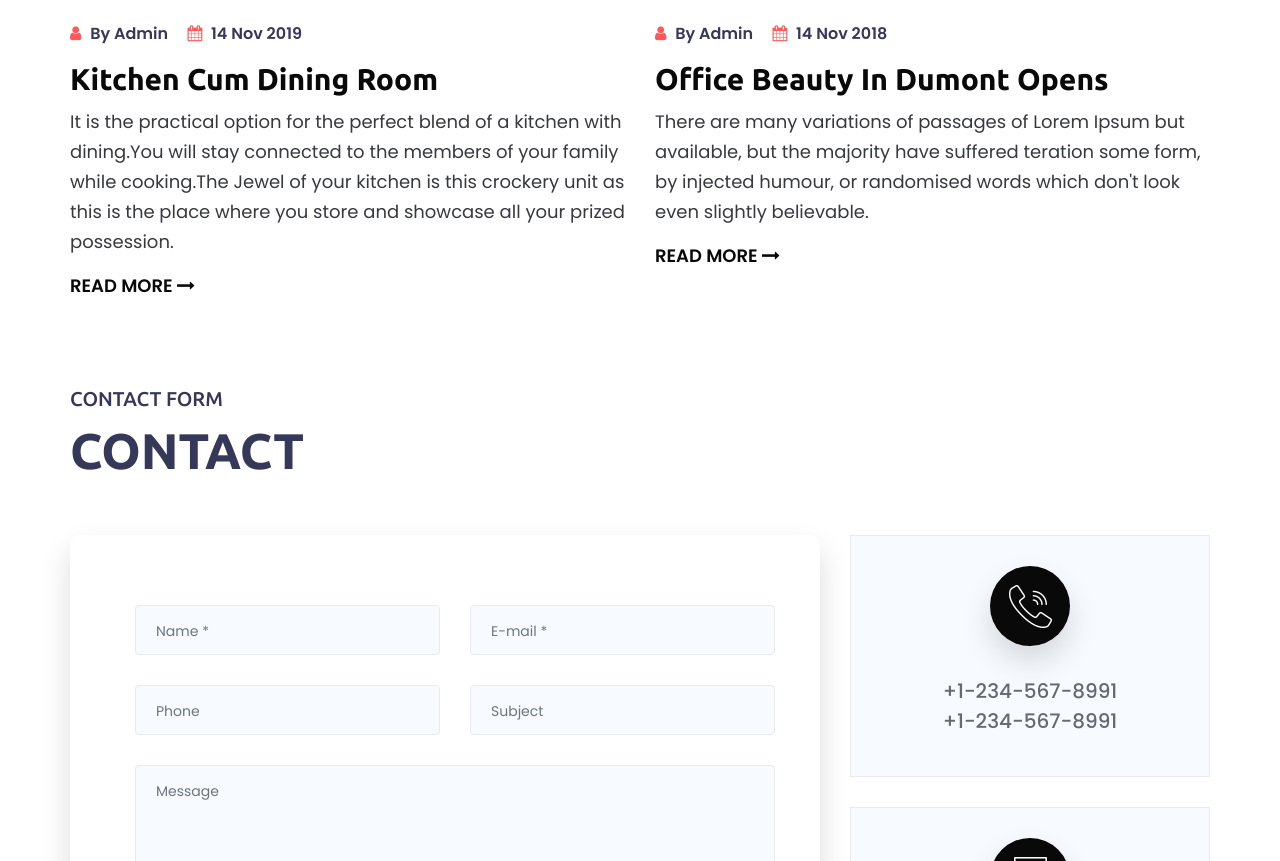
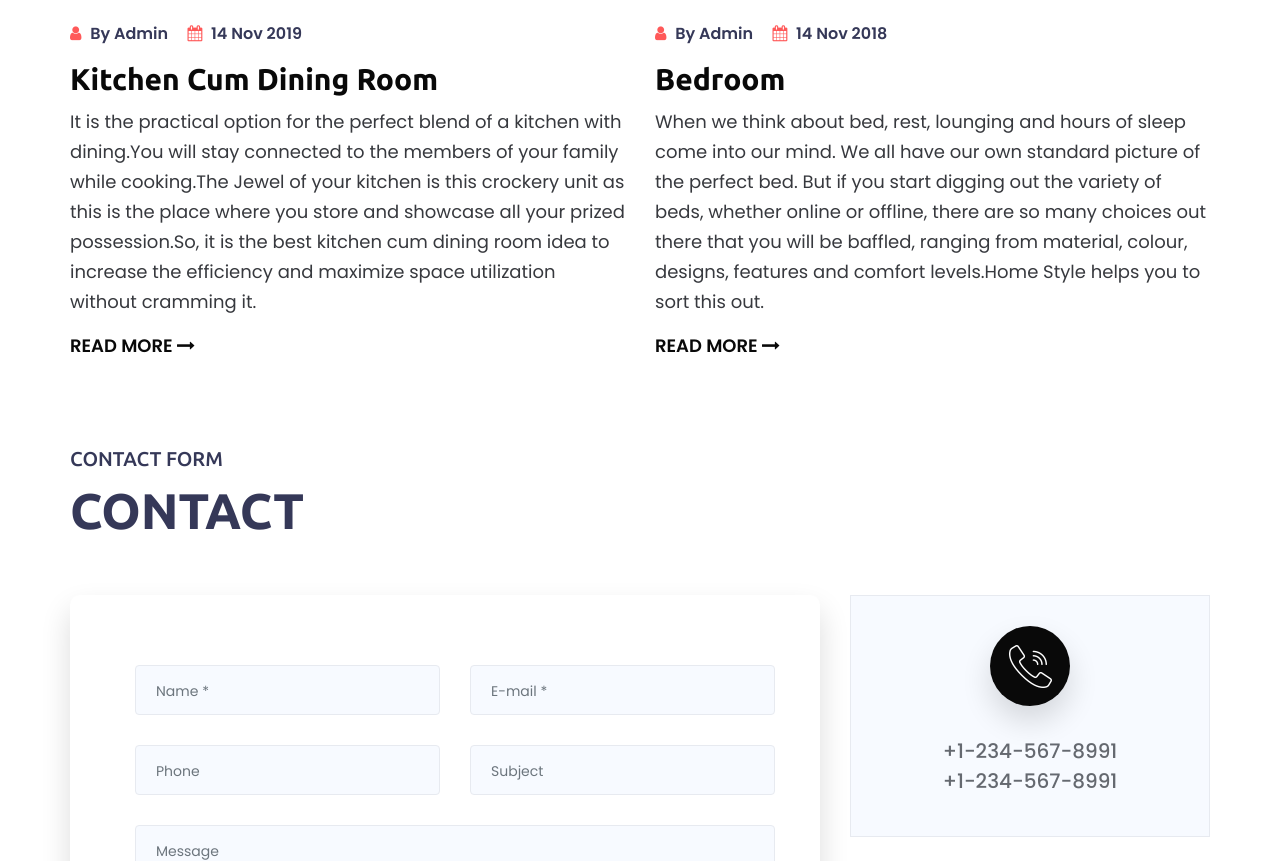
Before and after one commit to tabrintina/Furniture, a plain HTML site: page index.html in a window 1280 px wide. Shown: the part 8244-9105 px from the top of the page. Drawn offline with nearby package versions, Linux system fonts and the light colour scheme; some packages are replaced by stand-ins of ours.

Commit message:
news bedroom content

```diff
--- a/index.html
+++ b/index.html
@@ -1082,7 +1082,7 @@
                                 <li><i class="fa fa-calendar"></i><a href="#"> 14 nov 2019</a></li>
                             </ul>
                             <h4><a href="#" class="post-title">Kitchen Cum Dining Room</a></h4>
-                            <p>It is the practical option for the perfect blend of a kitchen with dining.You will stay connected to the members of your family while cooking.The Jewel of your kitchen is this crockery unit as this is the place where you store and showcase all your prized possession.</p>
+                            <p>It is the practical option for the perfect blend of a kitchen with dining.You will stay connected to the members of your family while cooking.The Jewel of your kitchen is this crockery unit as this is the place where you store and showcase all your prized possession.So, it is the best kitchen cum dining room idea to increase the efficiency and maximize space utilization without cramming it.</p>
                             <a href="#" class="btn btn-typ5">Read More <i class="fa fa-long-arrow-right"></i></a>
                         </div>
                     </div>
@@ -1099,8 +1099,8 @@
                                 <li><i class="fa fa-user"></i><a href="#"> by admin</a></li>
                                 <li><i class="fa fa-calendar"></i><a href="#"> 14 nov 2018</a></li>
                             </ul>
-                            <h4><a href="#" class="post-title">office beauty in dumont opens</a></h4>
-                            <p>There are many variations of passages of Lorem Ipsum but available, but the majority have suffered teration some form, by injected humour, or randomised words which don't look even slightly believable.</p>
+                            <h4><a href="#" class="post-title">Bedroom</a></h4>
+                            <p>When we think about bed, rest, lounging and hours of sleep come into our mind. We all have our own standard picture of the perfect bed. But if you start digging out the variety of beds, whether online or offline, there are so many choices out there that you will be baffled, ranging from material, colour, designs, features and comfort levels.Home Style helps you to sort this out.</p>
                             <a href="#" class="btn btn-typ5">Read More <i class="fa fa-long-arrow-right"></i></a>
                         </div>
                     </div>
```
